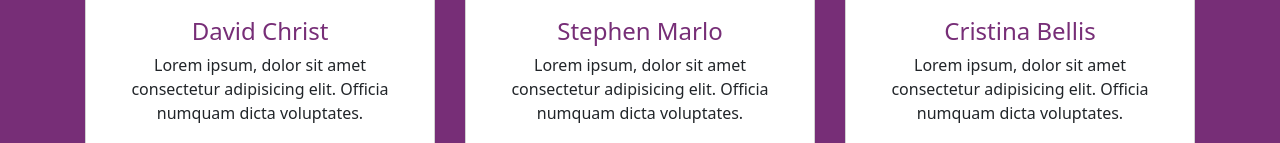
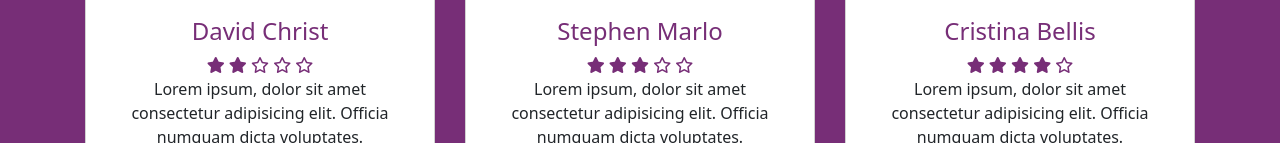
Before and after one commit to Abbas0vv/html_intro, a plain HTML site: page index.html in a window 1280 px wide. Shown: the part 383-526 px from the top of the page. Drawn offline with nearby package versions, Linux system fonts and the light colour scheme.

Commit message:
stars added

```diff
--- a/index.html
+++ b/index.html
@@ -17,6 +17,13 @@
                 </div>
                 <div class="text-box">
                     <h4>David Christ</h4>
+                    <div class="star-box">
+                        <i class="fa-solid fa-star"></i>
+                        <i class="fa-solid fa-star"></i>
+                        <i class="fa-regular fa-star"></i>
+                        <i class="fa-regular fa-star"></i>
+                        <i class="fa-regular fa-star"></i>
+                    </div>
                     <p>Lorem ipsum, dolor sit amet consectetur adipisicing elit. Officia numquam dicta voluptates.</p>
                 </div>
                 <div class="btn-box d-flex">
@@ -30,6 +37,13 @@
             </div>
             <div class="text-box">
                 <h4>Stephen Marlo</h4>
+                <div class="star-box">
+                    <i class="fa-solid fa-star"></i>
+                    <i class="fa-solid fa-star"></i>
+                    <i class="fa-solid fa-star"></i>
+                    <i class="fa-regular fa-star"></i>
+                    <i class="fa-regular fa-star"></i>
+                </div>
                 <p>Lorem ipsum, dolor sit amet consectetur adipisicing elit. Officia numquam dicta voluptates.</p>
             </div>
             <div class="btn-box d-flex">
@@ -43,6 +57,13 @@
         </div>
         <div class="text-box">
             <h4>Cristina Bellis</h4>
+            <div class="star-box">
+                <i class="fa-solid fa-star"></i>
+                <i class="fa-solid fa-star"></i>
+                <i class="fa-solid fa-star"></i>
+                <i class="fa-solid fa-star"></i>
+                <i class="fa-regular fa-star"></i>
+            </div>
             <p>Lorem ipsum, dolor sit amet consectetur adipisicing elit. Officia numquam dicta voluptates.</p>
         </div>
         <div class="btn-box d-flex">
--- a/style.css
+++ b/style.css
@@ -71,6 +71,14 @@ button {
     transition: 1s;
 }
 
+.fa-solid {
+    color: rgb(119, 46, 119);
+}
+
+.fa-regular {
+    color: rgb(119, 46, 119);
+}
+
 .subscribe {
     color: white;
     background-color: rgb(119, 46, 119);
```
